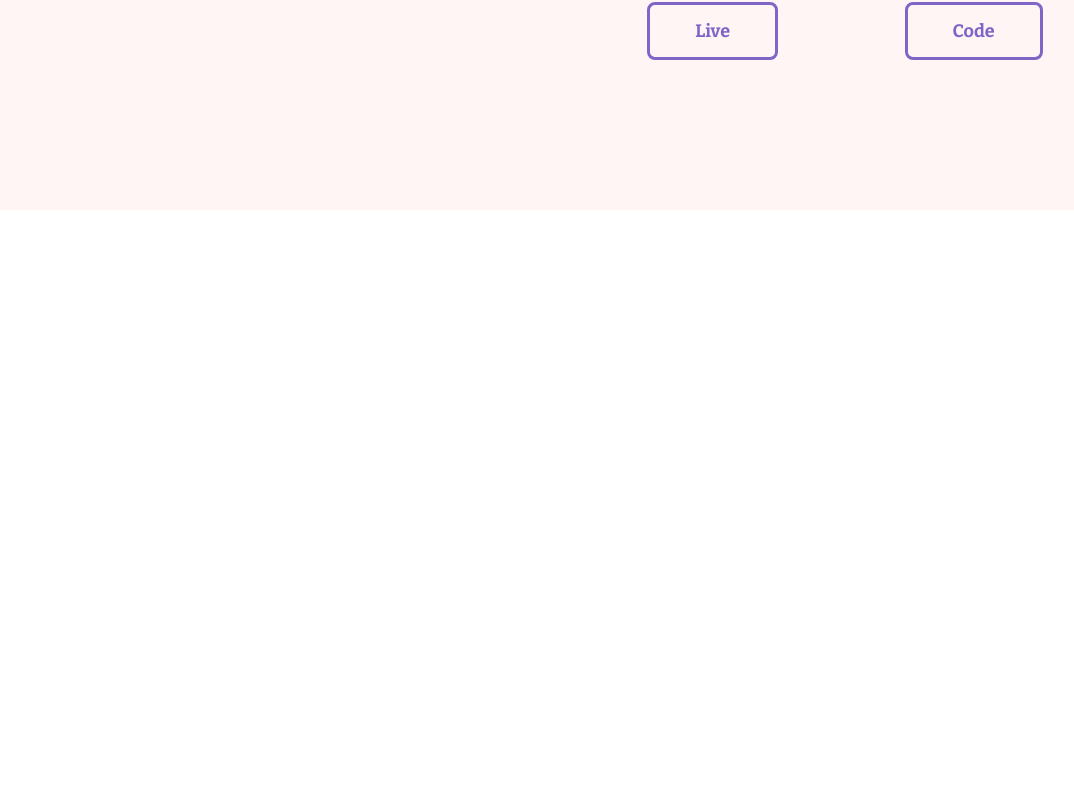
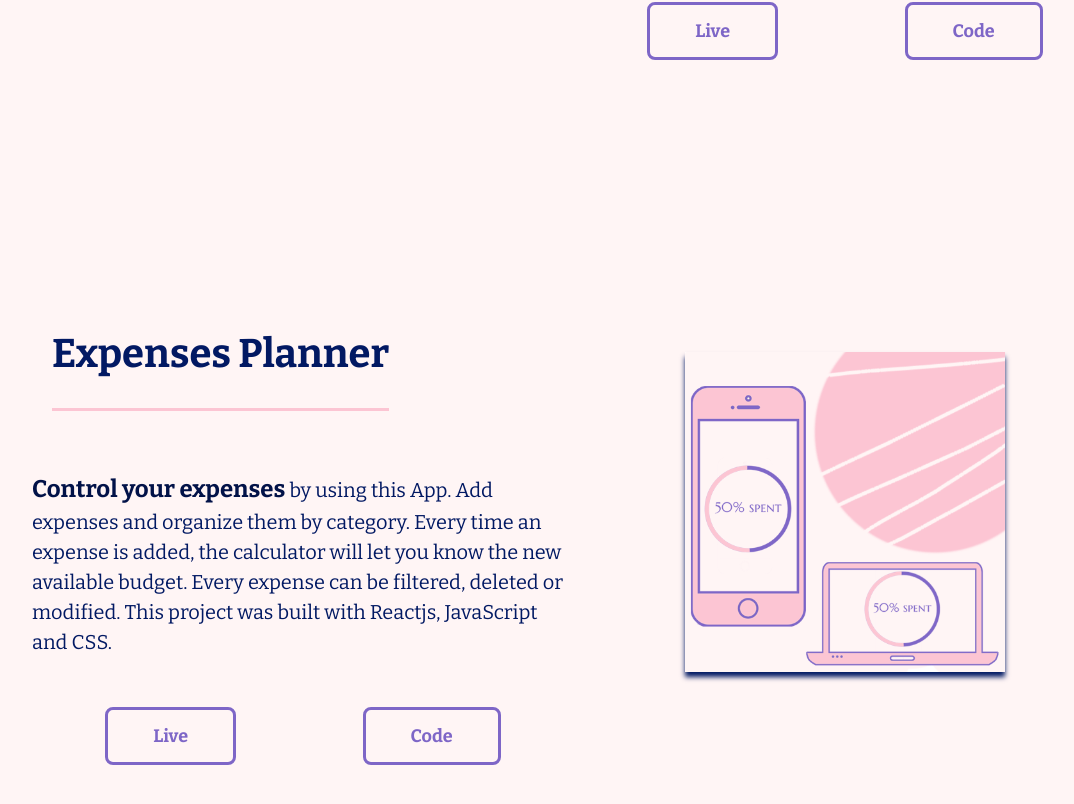
Before and after one commit to JosephGaitan/portfolio, a React (Vite) app: page /home in a window 1280 px wide. Shown: the part 6465-7269 px from the top of the page, without its empty margins (66-1140 px from the left). Before the commit the page ends 6683 px from the top, so only its background shows below. Built offline with nearby package versions, Linux system fonts and the light colour scheme.

Commit message:
expenses planner added

```diff
--- a/src/pages/Home.jsx
+++ b/src/pages/Home.jsx
@@ -8,6 +8,7 @@ import Button from "../components/Button";
 import imgJogg from "../assets/jogg.png";
 import seller from "../assets/seller.png";
 import rick from "../assets/rickNmorty.png";
+import cal from "../assets/cal.png";
 import { useEffect, useState } from "react";
 
 const Home = () => {
@@ -248,9 +249,46 @@ const Home = () => {
                 case the info in the API changes)
               </p>
               <div className="divImg2">
-                <Button  link={"https://rickandmorty-api-joe.netlify.app/"} text="Live" />
-                <Button  link={"https://github.com/JosephGaitan/rick-react"} text="Code" />
+                <Button
+                  link={"https://rickandmorty-api-joe.netlify.app/"}
+                  text="Live"
+                />
+                <Button
+                  link={"https://github.com/JosephGaitan/rick-react"}
+                  text="Code"
+                />
               </div>
+            </div>
+          </article>
+          <article className="hidden aboutMe reverseColumn gridContainer">
+            <div>
+              <h3>Expenses Planner</h3>
+              <p>
+                <span>Control your expenses</span> by using this App. Add expenses and
+                organize them by category. Every time an expense is added, the
+                calculator will let you know the new available budget. Every
+                expense can be filtered, deleted or modified. This project was
+                built with Reactjs, JavaScript and CSS.
+              </p>
+              <div className="divImg2">
+                <Button
+                  link={"https://expenses-planner-react.netlify.app/"}
+                  text="Live"
+                />
+                <Button
+                  link={"https://github.com/JosephGaitan/expenses_planner"}
+                  text="Code"
+                />
+              </div>
+            </div>
+            <div className="divImg2">
+              <img
+                className="delayed-img "
+                src={cal}
+                alt="icons"
+                height="320px"
+                width="320px"
+              />
             </div>
           </article>
         </section>
```
Also changed, not shown: src/assets/cal.png (added), 1 other file (tests, documents, lock files or other folders).
